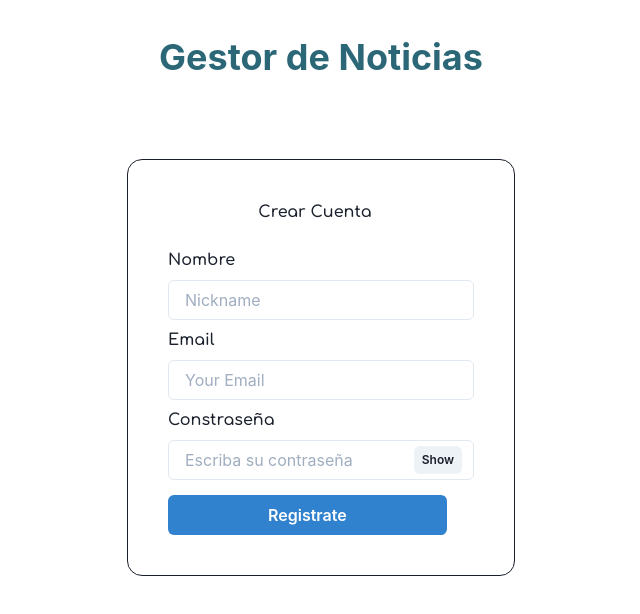
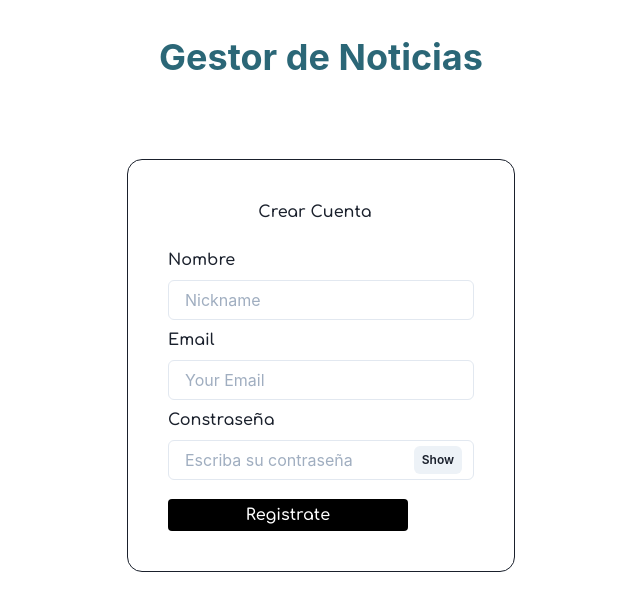
Before and after one commit to faxio/gestorDeNoticias, a React (Create React App) app in the folder frontend/: page /register in a window 1280 px wide. Shown: the top 614 px of the page, without its empty margins (319-959 px from the left). Built offline with nearby package versions, Linux system fonts and the light colour scheme.

Commit message:
Estilos-register

```diff
--- a/frontend/src/components/estilos/register.css
+++ b/frontend/src/components/estilos/register.css
@@ -20,10 +20,17 @@
   color: #2b6777;
   font-family: Arial, Helvetica, sans-serif, cursive;
 }
+.boton {
+  background-color: black;
+  border-radius: 4px;
+  color: white;
+  font-size: 1em;
+  font-family: "Comfortaa", cursive;
+  margin-top: 1.2em;
+  width: 15em;
+  height: 2em;
+}
 body {
   background-color: #52ab98;
   color: green;
 }
-input {
-  background-color: #2b6777;
-}
--- a/frontend/src/pages/Register.js
+++ b/frontend/src/pages/Register.js
@@ -78,15 +78,13 @@ const Register = () => {
                       </InputGroup>
                     </FormControl>
                   </Stack>
-                  <Button
-                    px={100}
+                  <button
                     type="submit"
-                    marginTop="15px"
-                    colorScheme="blue"
                     onClick={addTodoHandler}
+                    className="boton"
                   >
                     Registrate
-                  </Button>
+                  </button>
                 </Box>
               </Box>
             </Flex>
```
